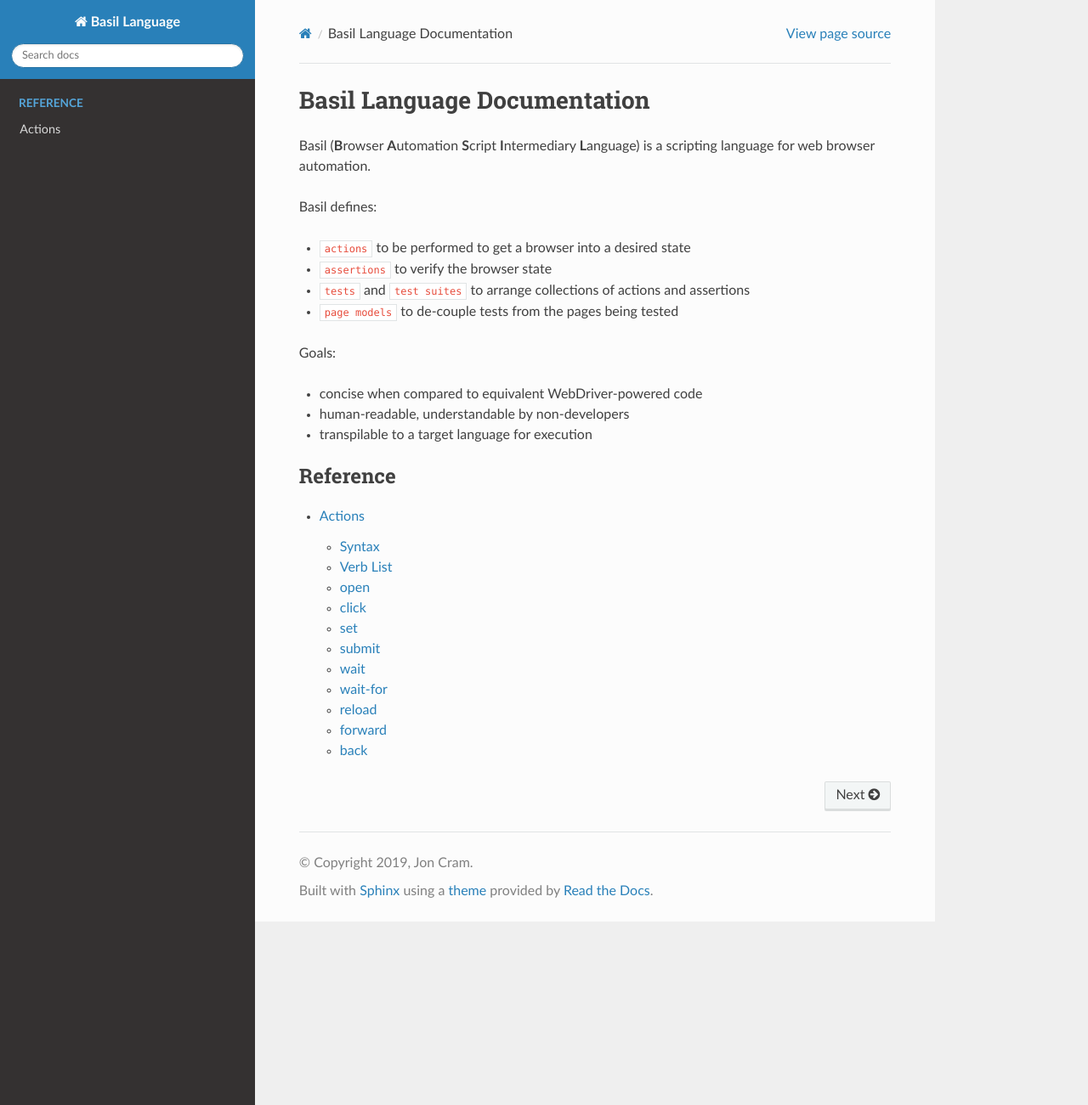
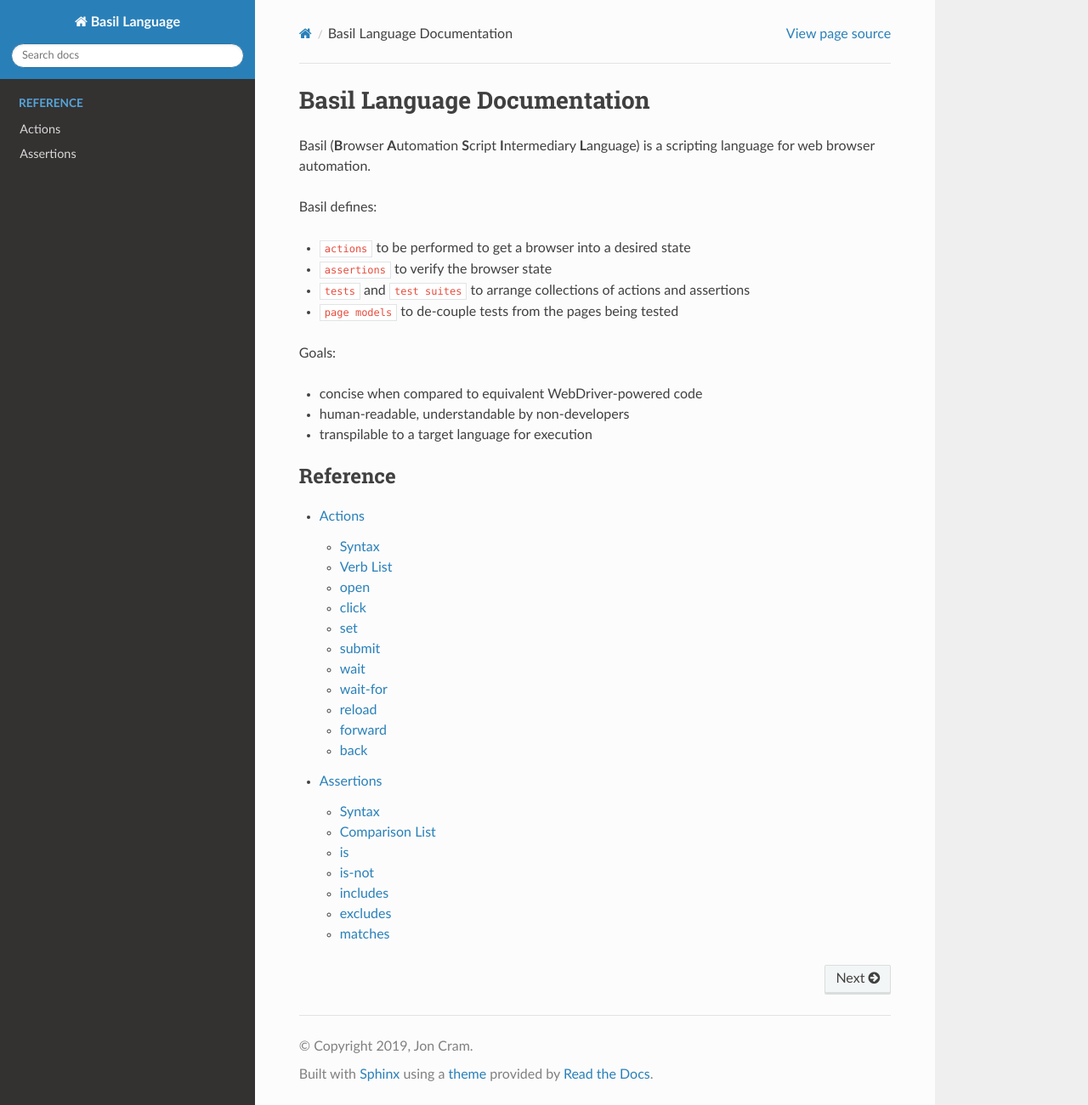
Before and after one commit to webignition/bas-spec, a Sphinx documentation site: the page built from docs/index.rst, in a window 1280 px wide and 1301 px high. Shown: the whole window at 85% size. Built offline with Sphinx 7.4.7 and the Read the Docs theme 2.0.0, drawn with Linux system fonts in a browser that asks for light colours; some of the changed lines change nothing that is shown.

Commit message:
Create assertions reference

```diff
--- /dev/null
+++ b/docs/assertions.rst
@@ -0,0 +1,185 @@
+==========
+Assertions
+==========
+
+Assertions are used to verify that the browser is in the desired state.
+
+------
+Syntax
+------
+
+An assertion takes the form of an ``identifier`` followed by a ``comparison`` and an optional ``value``.
+
+``{identifier} {comparison} [{value}]``
+
+---------------
+Comparison List
+---------------
+
+- :ref:`is <comparisons-is>`
+- :ref:`is-not <comparisons-is-not>`
+- :ref:`includes <comparisons-includes>`
+- :ref:`excludes <comparisons-excludes>`
+- :ref:`matches <comparisons-matches>`
+
+.. _comparisons-is:
+
+--
+is
+--
+
+Checks if the value being compared equals a given value.
+
+``{identifier} is {value}``
+
+Everything after the ``is`` keyword (except the space after the keyword) is the value to be used.
+
+*********
+Arguments
+*********
+
+.. list-table::
+    :widths: 10 90
+    :stub-columns: 1
+
+    * - ``identifier``
+      - Any valid identifier.
+    * - ``value``
+      - Any string.
+
+********
+Examples
+********
+
+- ``browser.title is Homepage``
+- ``browser.title is "Homepage"`` (literal double quotes)
+- ``imported_page_model.elements.sign_in_button is Sign in``
+
+.. _comparisons-is-not:
+
+------
+is-not
+------
+
+Checks if the value being compared does not equal a given value.
+
+``{identifier} is-not {value}``
+
+Everything after the ``is-not`` keyword (except the space after the keyword) is the value to be used.
+
+*********
+Arguments
+*********
+
+.. list-table::
+    :widths: 10 90
+    :stub-columns: 1
+
+    * - ``identifier``
+      - Any valid identifier.
+    * - ``value``
+      - Any string.
+
+********
+Examples
+********
+
+- ``browser.title is-not Homepage``
+- ``browser.title is-not "Homepage"`` (literal double quotes)
+- ``imported_page_model.elements.sign_out_button is-not Sign in``
+
+.. _comparisons-includes:
+
+--------
+includes
+--------
+
+Checks if the value being compared contains a given value.
+
+``{identifier} includes {value}``
+
+Everything after the ``includes`` keyword (except the space after the keyword) is the value to be used.
+
+*********
+Arguments
+*********
+
+.. list-table::
+    :widths: 10 90
+    :stub-columns: 1
+
+    * - ``identifier``
+      - Any valid identifier.
+    * - ``value``
+      - Any string.
+
+********
+Examples
+********
+
+- ``browser.title includes page``
+- ``imported_page_model.elements.sign_in_button includes Sign``
+
+.. _comparisons-excludes:
+
+--------
+excludes
+--------
+
+Checks if the value being compared does not contain a given value.
+
+``{identifier} excludes {value}``
+
+Everything after the ``excludes`` keyword (except the space after the keyword) is the value to be used.
+
+*********
+Arguments
+*********
+
+.. list-table::
+    :widths: 10 90
+    :stub-columns: 1
+
+    * - ``identifier``
+      - Any valid identifier.
+    * - ``value``
+      - Any string.
+
+********
+Examples
+********
+
+- ``browser.title excludes error``
+- ``imported_page_model.elements.sign_in_button excludes Log``
+
+.. _comparisons-matches:
+
+-------
+matches
+-------
+
+Checks if the value being compared matches a given regular expression.
+
+``{identifier} matches {value}``
+
+Everything after the ``matches`` keyword (except the space after the keyword) is the value to be used.
+
+*********
+Arguments
+*********
+
+.. list-table::
+    :widths: 10 90
+    :stub-columns: 1
+
+    * - ``identifier``
+      - Any valid identifier.
+    * - ``value``
+      - A regular expression.
+
+********
+Examples
+********
+
+- ``browser.title matches /homepage$/i``
+- ``imported_page_model.elements.sign_in_button matches /^Sign/``
--- a/docs/index.rst
+++ b/docs/index.rst
@@ -28,3 +28,4 @@ Goals:
     :maxdepth: 2
 
     actions
+    assertions
```
